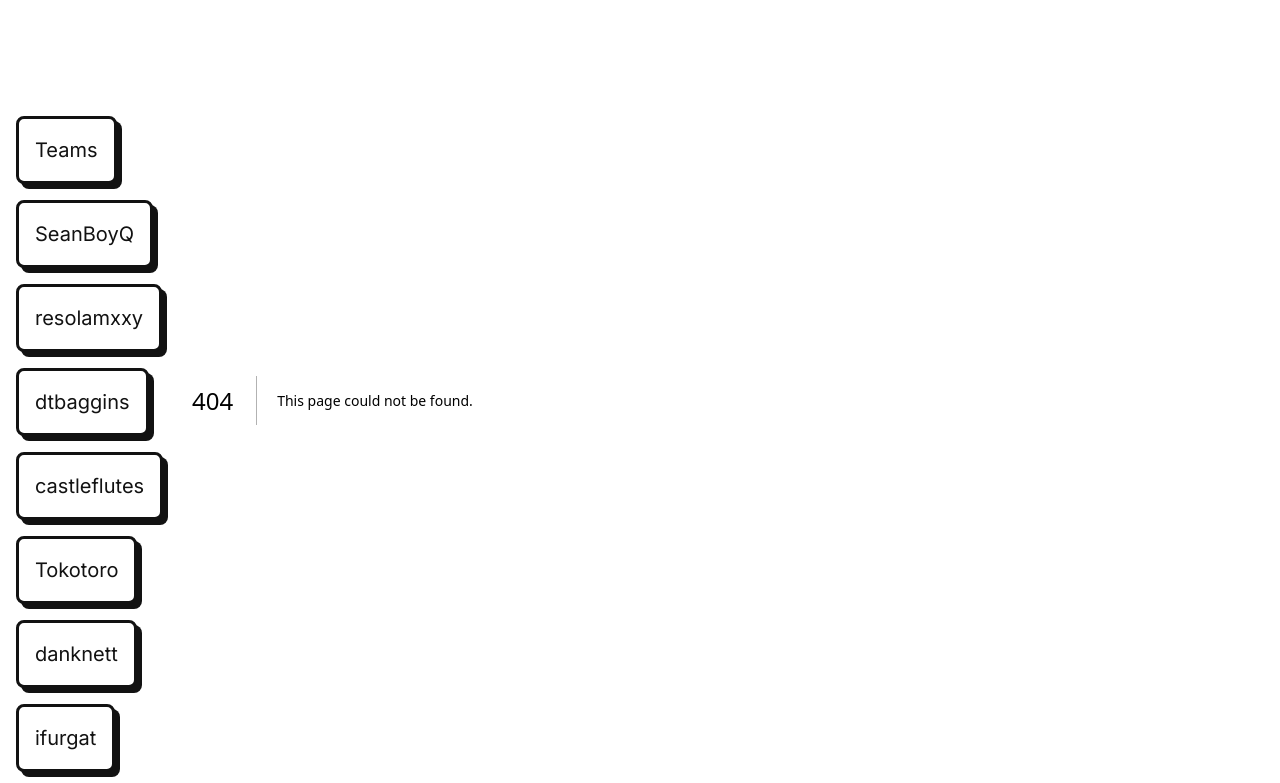
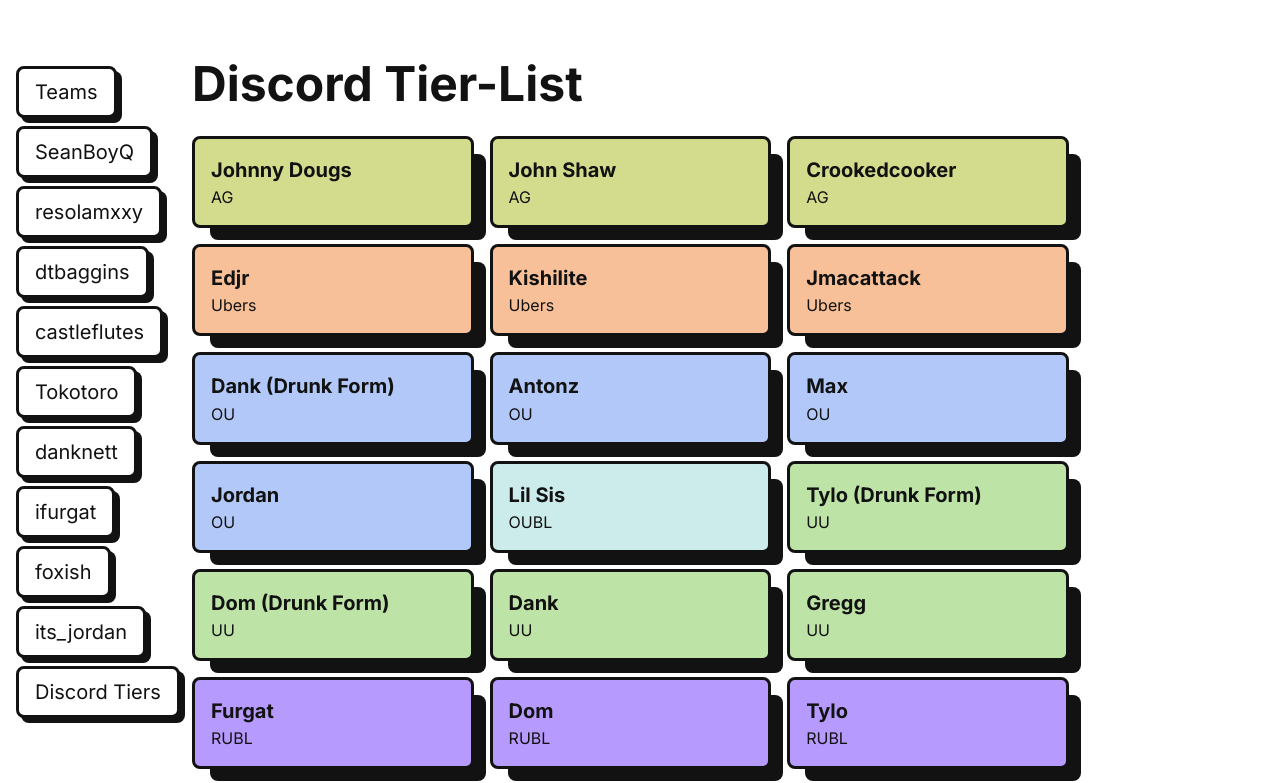
Before and after one commit to its-jordan/freddy-woodz-invitational, a Next.js app: page /meme in a window 1280 px wide. Before the commit this address had no page. Shown: the top 783 px of the page. Built offline with nearby package versions, Linux system fonts and the light colour scheme.

Commit message:
Added a discord tier list meme page

```diff
--- a/app/globals.css
+++ b/app/globals.css
@@ -86,13 +86,13 @@ nav a {
 nav {
   position: fixed;
   left: 0;
-  top: 100px;
+  top: 50px;
   padding: 1rem;
   list-style-type: none !important;
   display: flex;
   flex-flow: column nowrap;
   flex-grow: 1;
-  gap: 1rem;
+  gap: 0.5rem;
 }
 
 nav a {
@@ -101,7 +101,7 @@ nav a {
   font-size: 1.25rem;
   border: 3px solid var(--primary);
   background-color: var(--base);
-  padding: 1rem;
+  padding: 0.5rem 1rem;
   border-radius: 0.5rem;
   box-shadow: 5px 5px var(--primary);
   transition: background-color 500ms cubic-bezier(0.445, 0.05, 0.55, 0.95),
@@ -699,6 +699,94 @@ nav > a:nth-child(10) {
   --_border-clr: var(--fairy);
 }
 
+/* Discord Meme */
+
+.discord-container {
+  display: flex;
+  flex-flow: row wrap;
+  gap: 1rem;
+}
+
+.discord-header-container {
+  margin-bottom: 1rem;
+  margin-top: -2rem;
+}
+
+.discord-header {
+  font-size: 3rem;
+  font-weight: 700;
+}
+
+.discord-name-container {
+  --_border-clr: var(--border-color, var(--base));
+  position: relative;
+  display: flex;
+  flex-flow: column nowrap;
+  justify-content: center;
+  align-items: start;
+  width: calc(35% - 2rem);
+  gap: 0.0125rem;
+  text-transform: capitalize;
+  background-color: color-mix(in srgb, var(--_border-clr) 50%, white);
+  border: 3px solid var(--primary);
+  border-radius: 0.5rem;
+  padding: 1rem;
+  transition: background-color 500ms cubic-bezier(0.55, 0.055, 0.675, 0.19);
+}
+
+.discord-name-container:hover {
+  background-color: color-mix(in srgb, var(--_border-clr) 85%, white);
+}
+
+.discord-name-container:hover::before {
+  width: calc(100% - 3px);
+  height: calc(100% - 3px);
+}
+
+.discord-name-container::before {
+  content: '';
+  width: 100%;
+  height: 100%;
+  background: var(--primary);
+  position: absolute;
+  left: 0;
+  border-radius: inherit;
+  z-index: -1;
+  top: 15px;
+  left: 15px;
+  transition: width 300ms ease, height 300ms ease;
+}
+
+.discord-name {
+  font-size: 1.25rem;
+  font-weight: 700;
+}
+
+.ag {
+  --_border-clr: var(--bug);
+}
+.ubers {
+  --_border-clr: var(--fire);
+}
+.ou {
+  --_border-clr: var(--water);
+}
+.oubl {
+  --_border-clr: var(--ice);
+}
+.uu {
+  --_border-clr: var(--grass);
+}
+.rubl {
+  --_border-clr: var(--dragon);
+}
+.ru {
+  --_border-clr: var(--ghost);
+}
+.nu {
+  --_border-clr: var(--electric);
+}
+
 /* Temporary bug fix due to Webkit svg bug */
 
 @media screen and (-webkit-min-device-pixel-ratio: 0) and (min-resolution: 0.001dpcm) {
--- /dev/null
+++ b/app/meme/page.tsx
@@ -0,0 +1,14 @@
+import DiscordTiersArray from '@/components/memearrays';
+
+export default function MemePage() {
+  return (
+    <main className="mb-16">
+      <div className="discord-header-container">
+        <div className="discord-header">Discord Tier-List</div>
+      </div>
+      <div className="discord-container">
+        <DiscordTiersArray />
+      </div>
+    </main>
+  );
+}
--- /dev/null
+++ b/components/memearrays.tsx
@@ -0,0 +1,25 @@
+import DiscordTiers from '../meme/discordtiers.json';
+
+export default function DiscordTiersArray() {
+  const discordArray = DiscordTiers;
+  const playerArray = discordArray.players;
+  return (
+    <>
+      {playerArray.map((value, index) => {
+        return (
+          <div
+            className={`discord-name-container ${value.name
+              .replace(' ', '-')
+              .replace('(', '')
+              .replace(')', '')
+              .replace(' ', '-')
+              .toLowerCase()} ${value.tier.toLowerCase()}`}
+            key={index}>
+            <div className="discord-name">{value.name}</div>
+            <div className="discord-tier">{value.tier}</div>
+          </div>
+        );
+      })}
+    </>
+  );
+}
--- a/components/nav.tsx
+++ b/components/nav.tsx
@@ -41,6 +41,10 @@ export const navLinks = [
     name: 'its_jordan',
     path: '#its_jordan',
   },
+  {
+    name: 'Discord Tiers',
+    path: '/meme',
+  },
 ];
 
 function Nav() {
--- /dev/null
+++ b/meme/discordtiers.json
@@ -0,0 +1,96 @@
+{
+  "players": [
+    {
+      "name": "Johnny Dougs",
+      "tier": "AG"
+    },
+    {
+      "name": "John Shaw",
+      "tier": "AG"
+    },
+    {
+      "name": "crookedcooker",
+      "tier": "AG"
+    },
+    {
+      "name": "edjr",
+      "tier": "Ubers"
+    },
+    {
+      "name": "kishilite",
+      "tier": "Ubers"
+    },
+    {
+      "name": "Jmacattack",
+      "tier": "Ubers"
+    },
+    {
+      "name": "Dank (Drunk Form)",
+      "tier": "OU"
+    },
+    {
+      "name": "Antonz",
+      "tier": "OU"
+    },
+    {
+      "name": "Max",
+      "tier": "OU"
+    },
+    {
+      "name": "Jordan",
+      "tier": "OU"
+    },
+    {
+      "name": "Lil Sis",
+      "tier": "OUBL"
+    },
+    {
+      "name": "Tylo (Drunk Form)",
+      "tier": "UU"
+    },
+    {
+      "name": "Dom (Drunk Form)",
+      "tier": "UU"
+    },
+    {
+      "name": "Dank",
+      "tier": "UU"
+    },
+    {
+      "name": "Gregg",
+      "tier": "UU"
+    },
+    {
+      "name": "Furgat",
+      "tier": "RUBL"
+    },
+    {
+      "name": "Dom",
+      "tier": "RUBL"
+    },
+    {
+      "name": "Tylo",
+      "tier": "RUBL"
+    },
+    {
+      "name": "Sam",
+      "tier": "RU"
+    },
+    {
+      "name": "Balloony",
+      "tier": "RU"
+    },
+    {
+      "name": "Sean",
+      "tier": "NU"
+    },
+    {
+      "name": "Krame",
+      "tier": "NU"
+    },
+    {
+      "name": "MikeyOG",
+      "tier": "NU"
+    }
+  ]
+}
```
